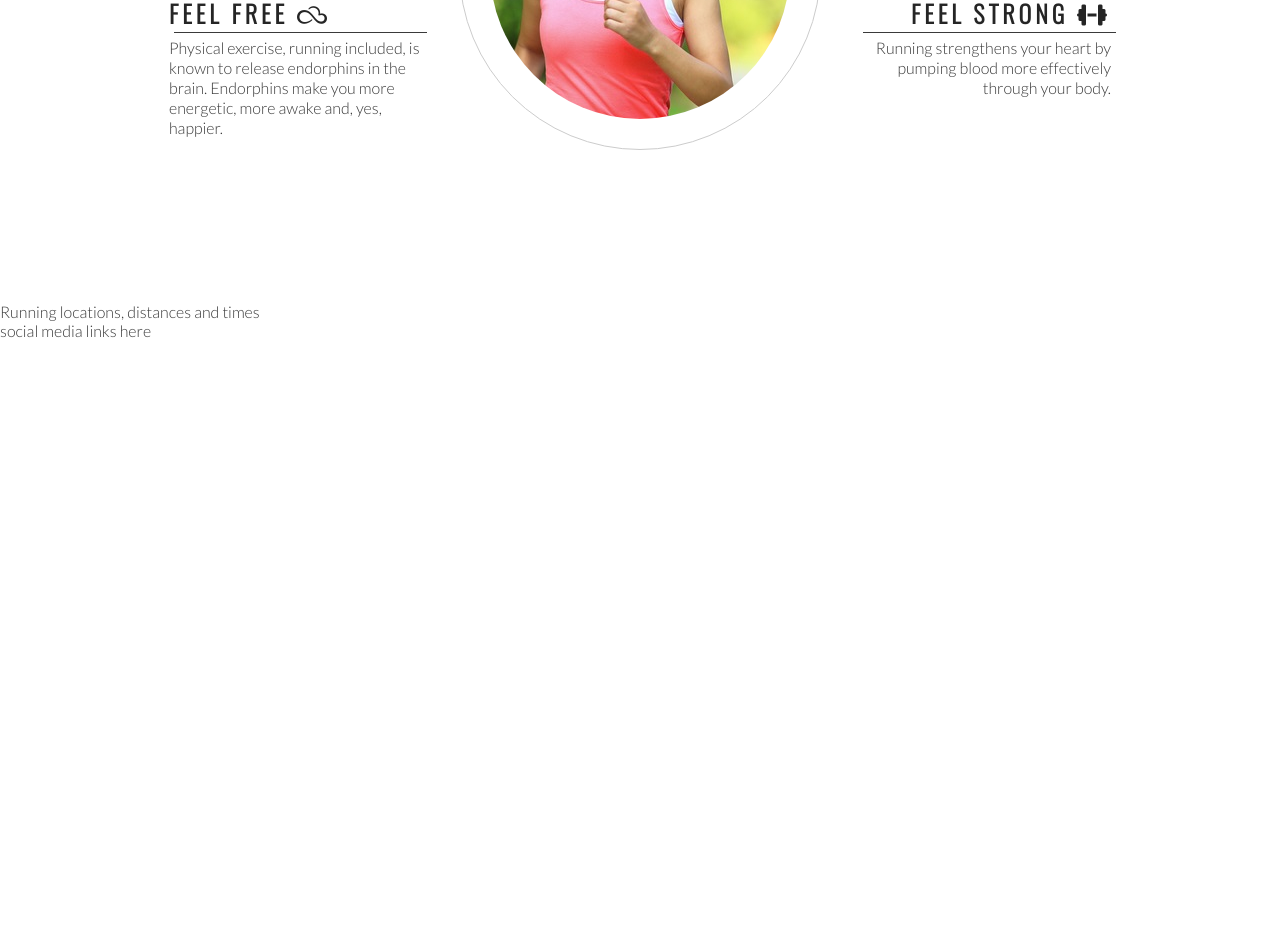
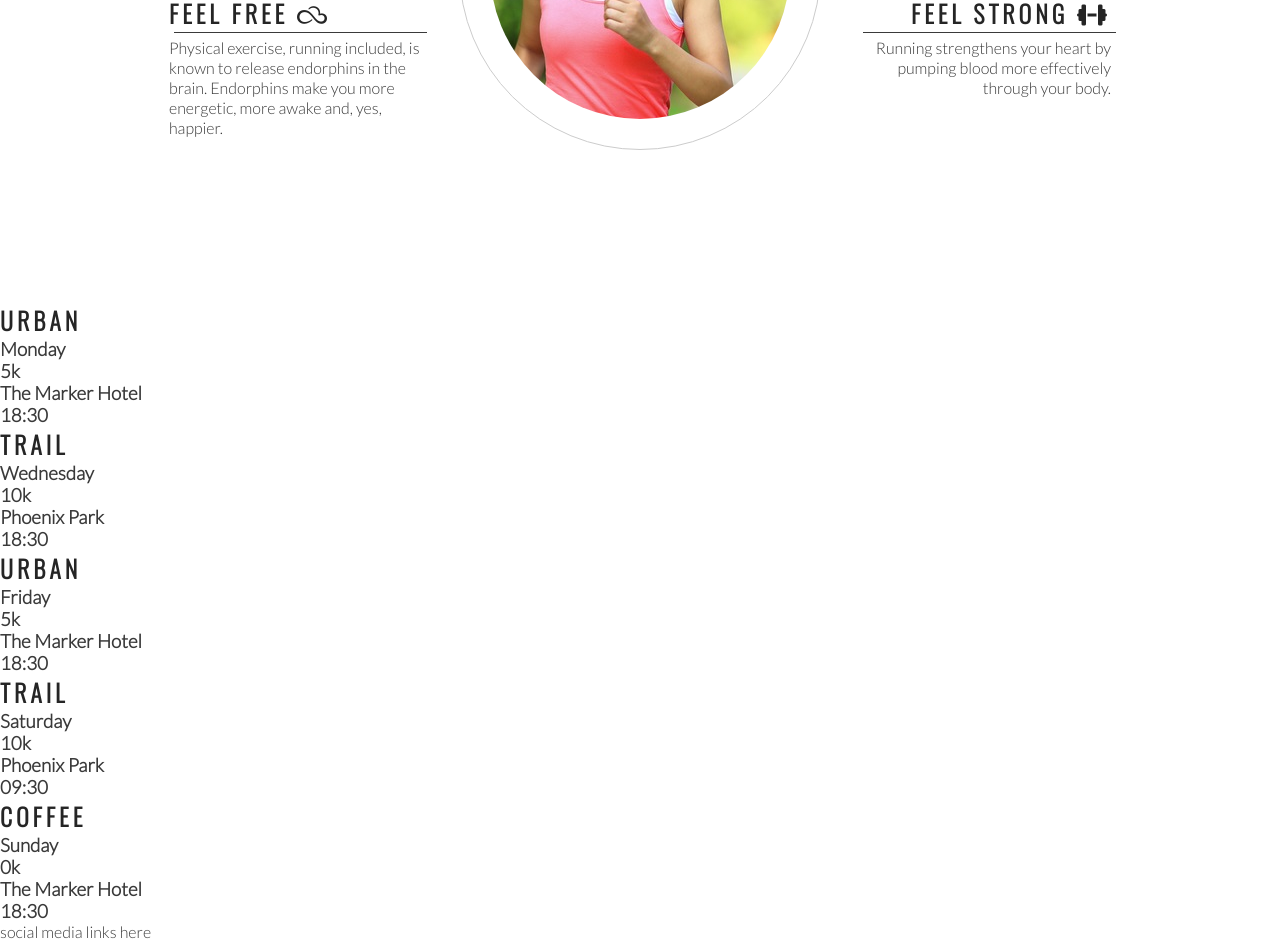
Before and after one commit to mtrh93/loverunning-walkthrough, a plain HTML site: page index.html in a window 1280 px wide. Shown: the part 993-1934 px from the top of the page. Before the commit the page ends 1333 px from the top, so only its background shows below. Drawn offline with nearby package versions, Linux system fonts and the light colour scheme.

Commit message:
add running meet up to meet up section

```diff
--- a/index.html
+++ b/index.html
@@ -81,7 +81,41 @@
     </section>
 
     <section>
-        Running locations, distances and times
+        <div>
+            <h2>Urban</h2>
+            <h3>Monday</h3>
+            <h3>5k</h3>
+            <h3>The Marker Hotel</h3>
+            <h3>18:30</h3>
+        </div>
+        <div>
+            <h2>Trail</h2>
+            <h3>Wednesday</h3>
+            <h3>10k</h3>
+            <h3>Phoenix Park</h3>
+            <h3>18:30</h3>
+        </div>
+        <div>
+            <h2>Urban</h2>
+            <h3>Friday</h3>
+            <h3>5k</h3>
+            <h3>The Marker Hotel</h3>
+            <h3>18:30</h3>
+        </div>
+        <div>
+            <h2>Trail</h2>
+            <h3>Saturday</h3>
+            <h3>10k</h3>
+            <h3>Phoenix Park</h3>
+            <h3>09:30</h3>
+        </div>
+        <div>
+            <h2>Coffee</h2>
+            <h3>Sunday</h3>
+            <h3>0k</h3>
+            <h3>The Marker Hotel</h3>
+            <h3>18:30</h3>
+        </div>
     </section>
 
     <footer>
```
